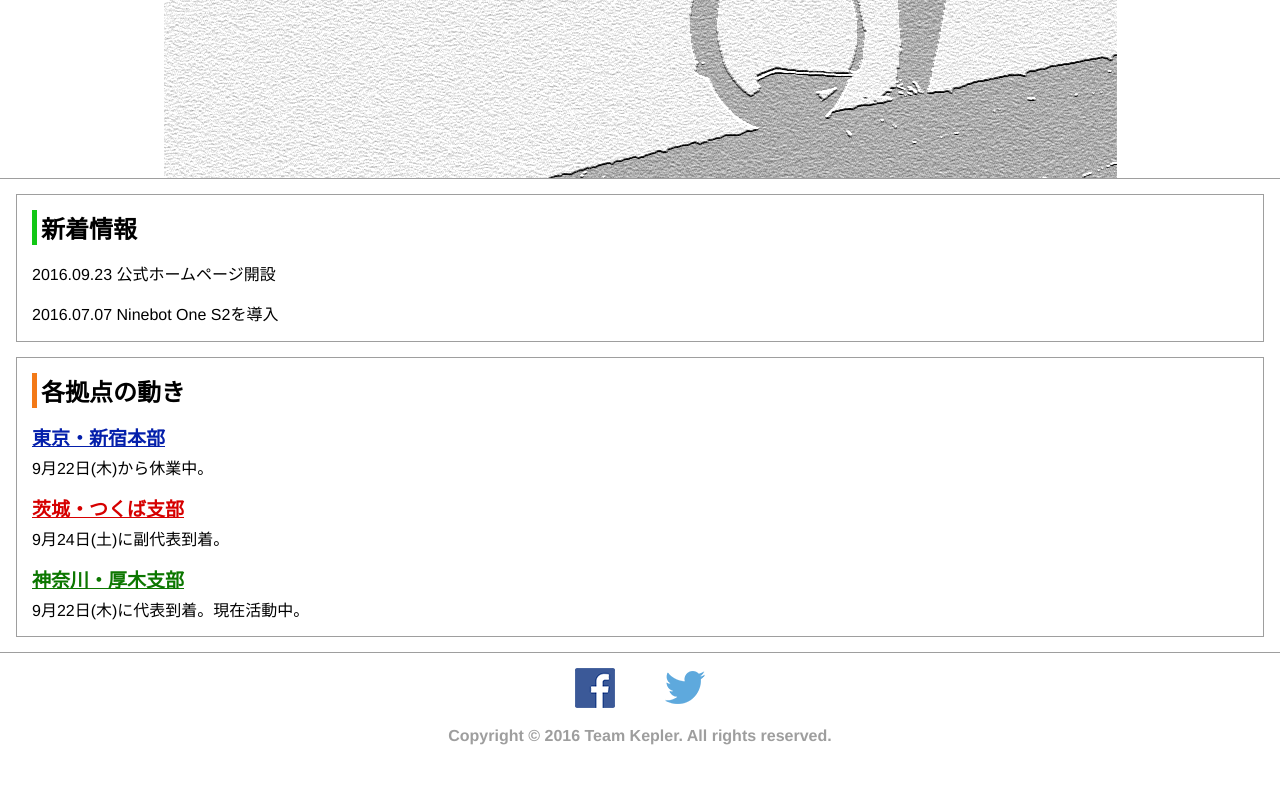
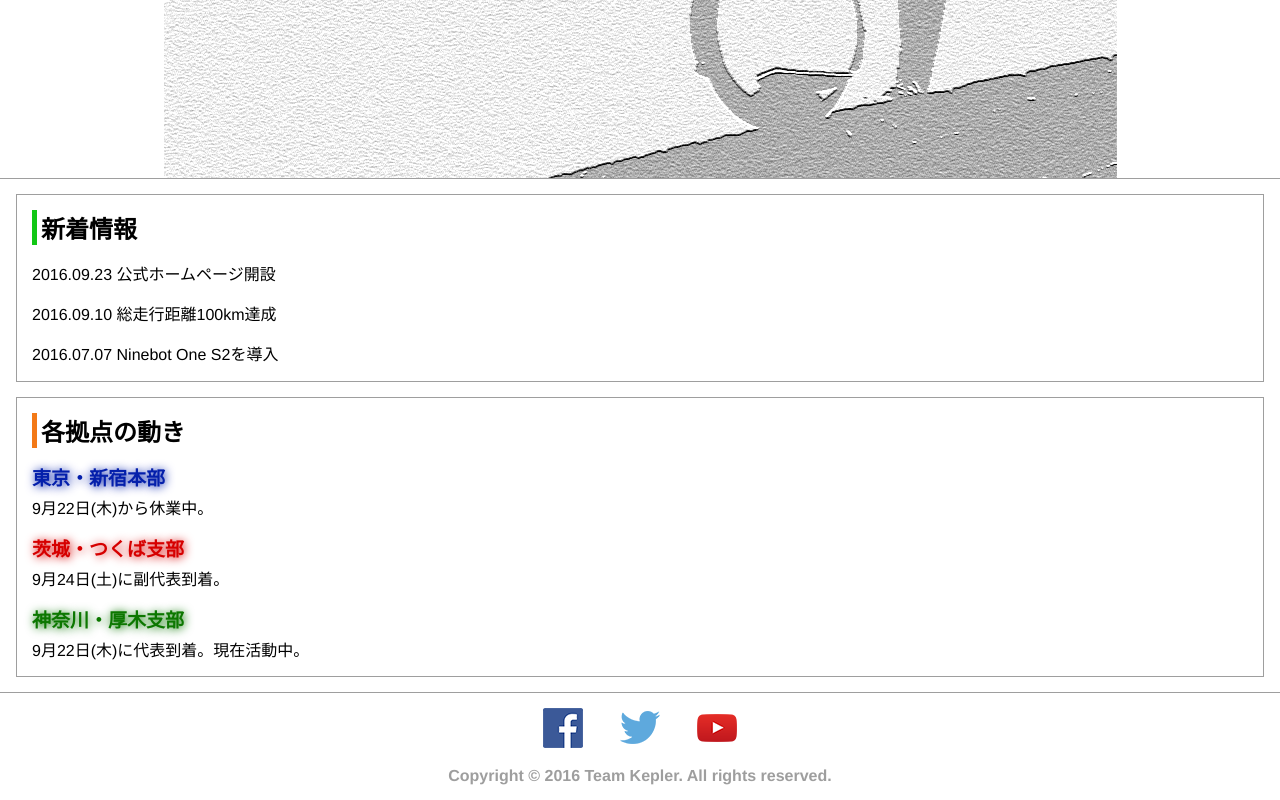
Before and after one commit to yohanesu/teamkepler_website, a plain HTML site: page index.html in a window 1280 px wide. Shown: the part 356-1156 px from the top of the page. Before the commit the page ends 1116 px from the top, so only its background shows below. Drawn offline with Linux system fonts and the light colour scheme.

Commit message:
Modified index page

```diff
--- a/css/index.css
+++ b/css/index.css
@@ -89,7 +89,6 @@ h1 {
 }
 .branch-container h3 {
   font-size: 19px;
-  text-decoration: underline;
   margin-top: 0px;
   margin-bottom: 0px;
 }
@@ -101,12 +100,15 @@ h1 {
 }
 #branch-shinjuku h3 {
   color: #041fab;
+  text-shadow: #041fab 1px 1px 10px;
 }
 #branch-tsukuba h3 {
   color: #d60000;
+  text-shadow: #d60000 1px 1px 10px;
 }
 #branch-atsugi h3 {
   color: #0c7700;
+  text-shadow: #0c7700 1px 1px 10px;
 }
 .footer-container {
   margin: 15px 0px 0px 0px;
@@ -124,10 +126,10 @@ h1 {
 }
 .icon-link li {
   float: left;
-  width: 7%;
+  width: 6%;
 }
 .icon-link li:first-child {
-  padding-left: 43%;
+  padding-left: 41%;
 }
 .copyright h4 {
   font-family: Helvetica, "Meiryo UI", "ヒラギノ角ゴPro", sans-serif;
--- a/index.html
+++ b/index.html
@@ -28,6 +28,7 @@
 <div class="news-container">
   <h2>新着情報</h2>
   <p>2016.09.23 公式ホームページ開設</p>
+  <p>2016.09.10 総走行距離100km達成</p>
   <p>2016.07.07 Ninebot One S2を導入</p>
 </div>
 <div class="branch-container">
@@ -50,6 +51,7 @@
 <div class="icon-link">
   <li><a href=""><img src="./image/icon_facebook.png" alt="facebook" /></a></li>
   <li><a href=""><img src="./image/icon_twitter.png" alt="twitter" /></a></li>
+  <li><a href=""><img src="./image/icon_youtube.png" alt="youtube" /></a></li>
 </div>
 <div class="copyright">
   <h4>Copyright © 2016 Team Kepler. All rights reserved.</h4>
```
Also changed, not shown: image/icon_youtube.png (added).
